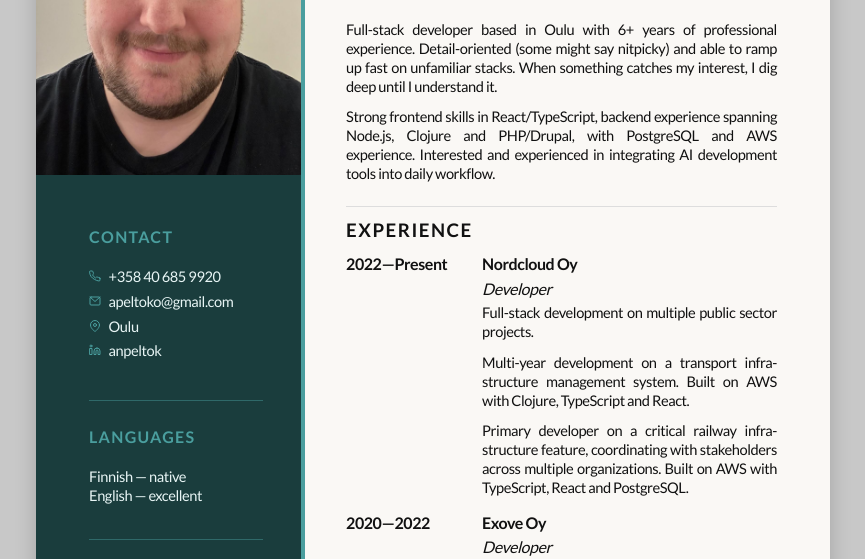
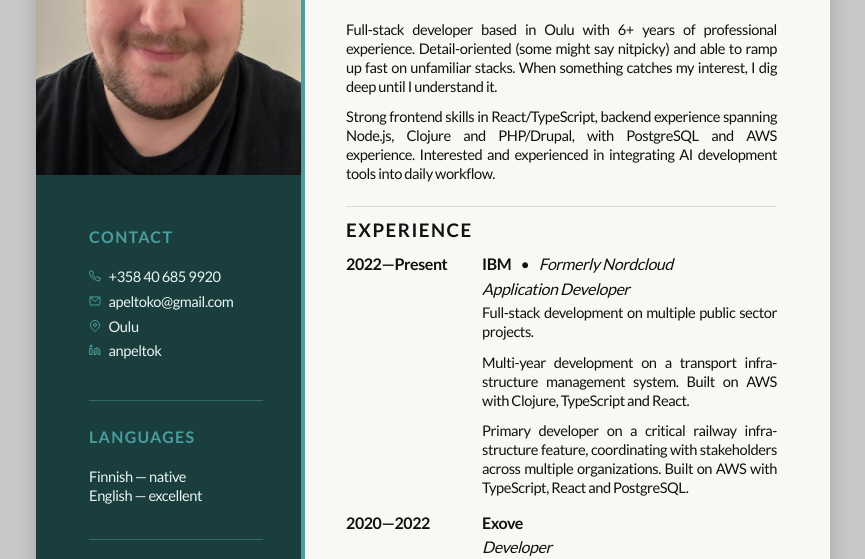
Before and after one commit to andrea-peltokorpi/cv, a website: page cv.html in a window 1280 px wide. Shown: the part 216-775 px from the top of the page, without its empty margins (207-1072 px from the left). Drawn offline with Linux system fonts and the light colour scheme.

Commit message:
feat: edits to employment, added note field

```diff
--- a/cv-data.js
+++ b/cv-data.js
@@ -28,8 +28,9 @@ const CV = {
   work: [
     {
       dates: '2022—Present',
-      role: 'Developer',
-      company: 'Nordcloud Oy',
+      role: 'Application Developer',
+      company: 'IBM',
+      note: 'Formerly Nordcloud',
       bullets: [
         'Full-stack development on multiple public sector projects.',
         'Multi-year development on a transport infra-structure management system. Built on AWS with Clojure, TypeScript and React.',
@@ -39,7 +40,7 @@ const CV = {
     {
       dates: '2020—2022',
       role: 'Developer',
-      company: 'Exove Oy',
+      company: 'Exove',
       bullets: [
         'Full-stack development across multiple public-facing projects. Primarily Drupal/PHP with JavaScript, React, Node.js.',
       ],
--- a/cv.css
+++ b/cv.css
@@ -166,6 +166,16 @@ body {
   margin-bottom: 5mm;
 }
 
+.entry-note {
+  font-weight: 400;
+  font-style: italic;
+}
+
+.entry-note-sep {
+  font-style: normal;
+  margin: 0 2.5mm;
+}
+
 .entry-role {
   font-weight: 400;
   font-style: italic;
--- a/cv.html
+++ b/cv.html
@@ -92,7 +92,7 @@
           <div class="entry">
             <div class="entry-date">${job.dates}</div>
             <div class="entry-body">
-              <div class="entry-company">${job.company}</div>
+              <div class="entry-company">${job.company}${job.note ? `<span class="entry-note"><span class="entry-note-sep">&bull;</span>${job.note}</span>` : ''}</div>
               <div class="entry-role">${job.role}</div>
               <div class="entry-bullets">${job.bullets.map((b) => `<p>${b}</p>`).join('')}</div>
             </div>
```
Also changed, not shown: 1 other file.
